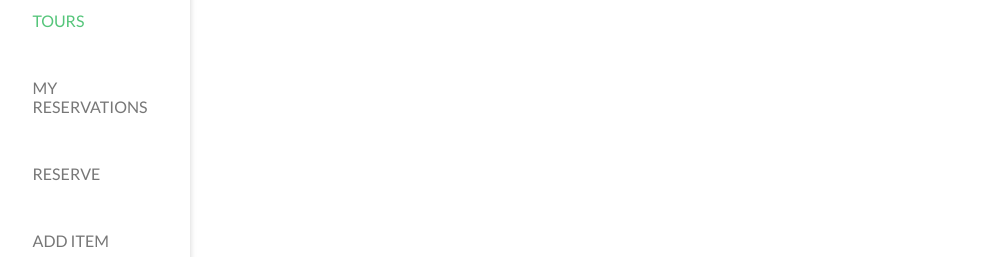
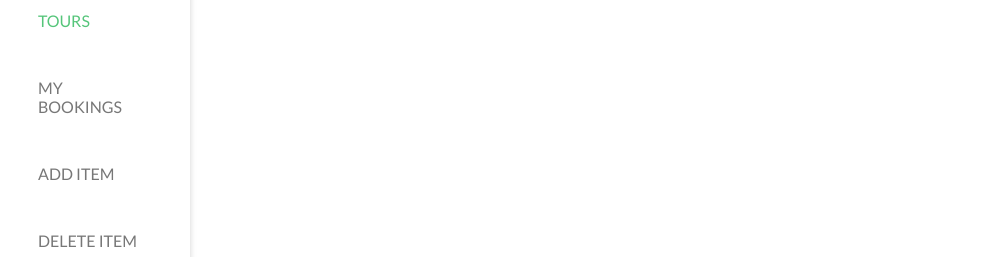
Before and after one commit to sumairq/jaypeak-frontend, a React (Create React App) app: page / in a window 1280 px wide. Shown: the part 149-406 px from the top of the page, without its empty margins (10-991 px from the left). Built offline with nearby package versions, Linux system fonts and the light colour scheme; no server answers; a web font is replaced by a local one.

Commit message:
Modify Navbar

```diff
--- a/src/components/Navbar.js
+++ b/src/components/Navbar.js
@@ -48,8 +48,7 @@ const Navbar = () => {
         </button>
         <ul className={'navbar__menu-list '.concat(modalMenuList)}>
           <li className="navbar__menu-item"><NavLink to="/" className="nav-link" onClick={closeModalWindow}>TOURS</NavLink></li>
-          <li className="navbar__menu-item"><NavLink to="/reservations" className="nav-link" onClick={closeModalWindow}>MY RESERVATIONS</NavLink></li>
-          <li className="navbar__menu-item"><button type="button" className="nav-link btn__link" onClick={() => handleShowModal('reserve-tour')}>RESERVE</button></li>
+          <li className="navbar__menu-item"><NavLink to="/reservations" className="nav-link" onClick={closeModalWindow}>MY BOOKINGS</NavLink></li>
           <li className="navbar__menu-item"><button type="button" className="nav-link btn__link" onClick={() => handleShowModal('add-tour')}>ADD ITEM</button></li>
           <li className="navbar__menu-item"><NavLink to="/delete" className="nav-link" onClick={closeModalWindow}>DELETE ITEM</NavLink></li>
         </ul>
```
